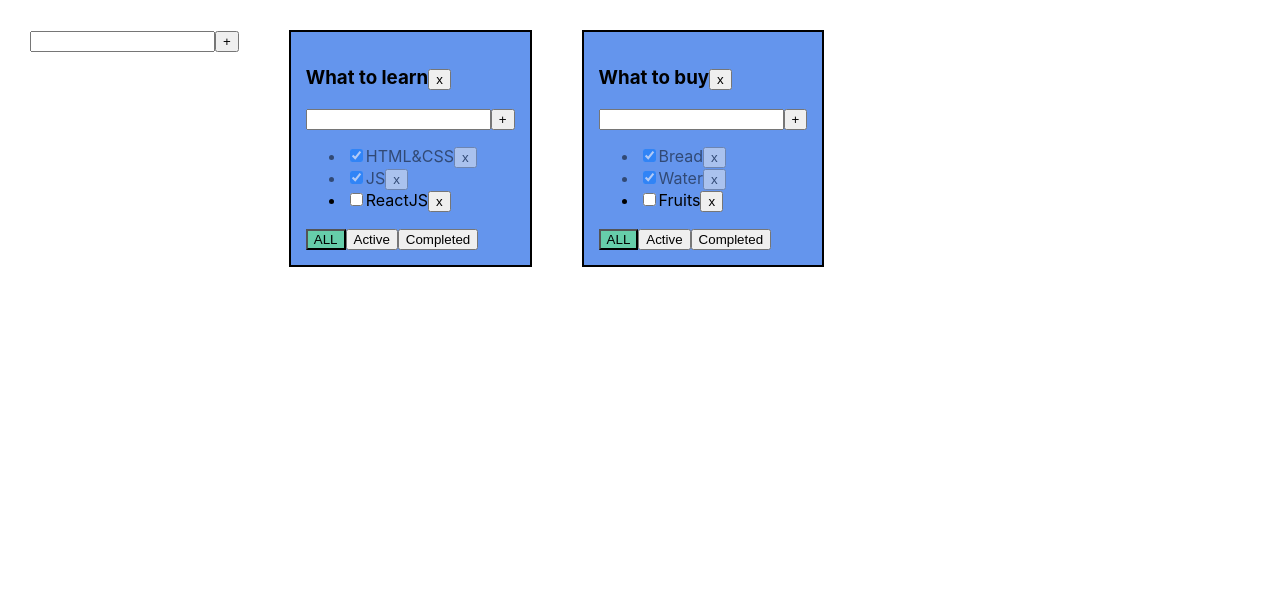
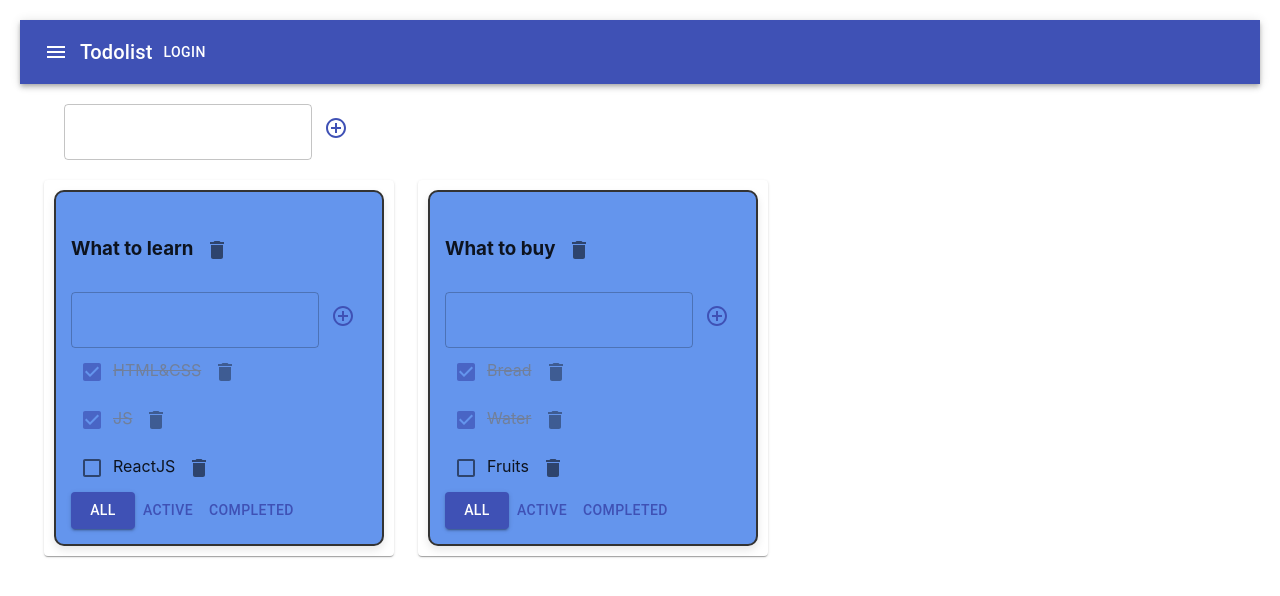
Before and after one commit to Sergey-Bukreev/TodoList, a React (Create React App) app: page / in a window 1280 px wide. Shown: the top 596 px of the page. Built offline with nearby package versions, Linux system fonts and the light colour scheme.

Commit message:
add material ui and create basic design for app. Add basic styles

```diff
--- a/package.json
+++ b/package.json
@@ -3,6 +3,8 @@
   "version": "0.1.0",
   "private": true,
   "dependencies": {
+    "@material-ui/core": "^4.12.4",
+    "@material-ui/icons": "^4.11.3",
     "@testing-library/jest-dom": "^5.16.5",
     "@testing-library/react": "^13.4.0",
     "@testing-library/user-event": "^13.5.0",
--- a/src/App.css
+++ b/src/App.css
@@ -1,26 +1,68 @@
 .App {
-  padding: 30px;
   display: flex;
+  flex-direction: column;
+  align-items: center;
+  padding: 20px;
+
 }
 
-.App > div {
-  margin-right: 50px;
+
+
+.todoList {
+  border: 2px solid #333;
+  background-color: #6495ED;
+  padding: 15px;
+  border-radius: 10px;
+  max-width: 400px;
+  margin: 0 auto;
+  box-shadow: 0 4px 8px rgba(0, 0, 0, 0.1);
+  transition: background-color 0.3s ease-in-out;
 }
-.todoList {
-  border: 2px solid black;
-  background-color: cornflowerblue;
-  padding: 15px;
 
+.todoList:hover {
+  background-color: #5c8eea;
 }
+
 .error {
-  border: 1px solid red;
+  border: 2px solid #FF4500;
+  border-radius: 10px;
+  padding: 10px;
+  margin-bottom: 15px;
+  background-color: #FF6347;
+  color: #fff;
+  box-shadow: 0 4px 8px rgba(0, 0, 0, 0.1);
+  transition: background-color 0.3s ease-in-out;
 }
+
+.error:hover {
+  background-color: #FF5733;
+}
+
 .error-message {
-  color: red;
+  color: #FF4500;
 }
+
 .active-filter {
-  background-color: mediumaquamarine;
+  background-color: #66CDAA;
+  color: #FFF;
+  padding: 8px;
+  margin-right: 5px;
+  cursor: pointer;
+  border-radius: 4px;
+  transition: background-color 0.3s ease-in-out;
 }
+
+.active-filter:hover {
+  background-color: #458B74;
+}
+
 .is-done {
-  opacity: 0.5;
+  opacity: 0.7;
+  text-decoration: line-through;
+  color: #777;
+  transition: opacity 0.3s ease-in-out;
 }
+
+.is-done:hover {
+  opacity: 1;
+}
--- a/src/App.tsx
+++ b/src/App.tsx
@@ -3,6 +3,9 @@ import './App.css';
 import {v1} from "uuid";
 import {TaskType, TodoList} from "./todoList/TodoList";
 import {AddItemForm} from "./todoList/AddItemForm";
+
+import {CustomAppBar} from "./components/CoustomAppBar";
+import {Container, Grid, Paper} from "@material-ui/core";
 
 type TodoListType = {
     id:string
@@ -84,14 +87,20 @@ const App = () => {
 
     return (
         <div className="App">
+            <CustomAppBar/>
+                <Container>
+                    <Grid container style={{padding:"20px"}}>
                         <AddItemForm addItem={addTodolist} />
+                    </Grid>
+                    <Grid container spacing={3}>
                         {
                             todoLists.map((todoList)=>{
                                 let tasksForTodolist = tasksObj[todoList.id];
                                 if (todoList.filter === "active") {tasksForTodolist = tasksObj[todoList.id].filter(task => !task.isDone);}
                                 if (todoList.filter === "completed") {tasksForTodolist = tasksObj[todoList.id].filter(task => task.isDone);}
 
-                    return(
+                                return(<Grid item>
+                                        <Paper style={{padding:"10px"}}>
                                     <TodoList   key={todoList.id}
                                                 id={todoList.id}
                                                 title={todoList.title}
@@ -105,10 +114,15 @@ const App = () => {
                                                 changeTodolistTitle={changeTodolistTitle}
                                                 filter={todoList.filter}
                                     />
+                                        </Paper>
+                                    </Grid>
                                 )
                             })
                         }
+                    </Grid>
 
+
+                </Container>
         </div>
     );
 }
--- /dev/null
+++ b/src/components/CoustomAppBar.tsx
@@ -0,0 +1,21 @@
+import React from 'react';
+import { AppBar, Button, IconButton, Toolbar, Typography } from "@material-ui/core";
+import { Menu } from '@material-ui/icons';
+
+export const CustomAppBar = () => {
+    return (
+        <AppBar position="static">
+            <Toolbar>
+                <IconButton edge="start" color="inherit">
+                    <Menu />
+                </IconButton>
+                <Typography variant="h6">
+                    Todolist
+                </Typography>
+                <Typography>
+                    <Button color="inherit">Login</Button>
+                </Typography>
+            </Toolbar>
+        </AppBar>
+    );
+};
--- a/src/components/EditableSpan.tsx
+++ b/src/components/EditableSpan.tsx
@@ -1,4 +1,5 @@
 import React, {ChangeEvent, useState} from 'react';
+import {TextField} from "@material-ui/core";
 
 type EditableSpanPropsType = {
     title:string
@@ -19,7 +20,7 @@ export const EditableSpan = (props:EditableSpanPropsType) => {
     const onChangeTitleHandler = (e:ChangeEvent<HTMLInputElement>) => {setTitle(e.currentTarget.value)}
 
     return ( editMode
-        ? <input value={title} onBlur={activateViewMode} autoFocus onChange={onChangeTitleHandler}/>
+        ? <TextField value={title} onBlur={activateViewMode} autoFocus onChange={onChangeTitleHandler}/>
         : <span onDoubleClick={activateEditMode}>{props.title}</span>
     );
 };
--- a/src/todoList/AddItemForm.tsx
+++ b/src/todoList/AddItemForm.tsx
@@ -1,5 +1,7 @@
 import React, {ChangeEvent, useState} from 'react';
-import {Button} from "../components/Button";
+import {Button, IconButton, TextField} from "@material-ui/core";
+import {ControlPoint} from "@material-ui/icons";
+
 
 type AddItemFormPropsType = {
     addItem:(title: string, ) => void
@@ -26,9 +28,10 @@ export const AddItemForm = (props:AddItemFormPropsType) => {
 
     return (
         <div>
-            <input value={newTaskTitle} onChange={onNewTitleChangeHandler} onKeyDown={onKeyPressHandler} className={error ? "error" : ""} />
-            <Button name="+" callBack={handleAddTask} />
-            {error && <div className={"error-message"}>{error}</div>}
+            <TextField value={newTaskTitle} onChange={onNewTitleChangeHandler} onKeyDown={onKeyPressHandler} error={!!error} variant={"outlined"} helperText={error} />
+            <IconButton onClick={handleAddTask}  color={"primary"}>
+                <ControlPoint/>
+            </IconButton>
         </div>
     );
 };
--- a/src/todoList/TodoList.tsx
+++ b/src/todoList/TodoList.tsx
@@ -1,8 +1,11 @@
 import React, {ChangeEvent} from 'react';
 import {FilterValuesType} from "../App";
-import {Button} from "../components/Button";
+
 import {AddItemForm} from "./AddItemForm";
 import {EditableSpan} from "../components/EditableSpan";
+import {Button, Checkbox, IconButton} from "@material-ui/core";
+import { Delete} from "@material-ui/icons";
+
 
 
 type TodoListPropsType = {
@@ -42,10 +45,12 @@ export const TodoList: React.FC<TodoListPropsType> = (props) => {
         <div className="todoList">
             <h3>
                 <EditableSpan title={props.title} onChange={changeTodolistTitle} />
-                <Button name={"x"} callBack={()=>removeTodoList()} />
+                <IconButton  onClick={() => props.removeTodoList( props.id)}>
+                    <Delete />
+                </IconButton>
             </h3>
             <AddItemForm addItem={addTask} />
-                <ul>
+                <div>
                     {
                         props.tasks.map((task) => {
                             const onChangeStatusHandler= (e:ChangeEvent<HTMLInputElement>) =>{
@@ -54,20 +59,20 @@ export const TodoList: React.FC<TodoListPropsType> = (props) => {
                             const onChangeTitleHandler= (newValue:string) =>{
                                 props.changeTaskTitle(task.id,newValue, props.id)
                             }
-                            return <li key={task.id} className={task.isDone ? "is-done" : ""}>
-                                <input type="checkbox"
-                                       checked={task.isDone}
-                                        onChange={onChangeStatusHandler}/>
+                            return <div key={task.id} className={task.isDone ? "is-done" : ""}>
+                                <Checkbox checked={task.isDone} onChange={onChangeStatusHandler} color={"primary"}/>
                                 <EditableSpan title={task.title} onChange={onChangeTitleHandler} />
-                                <Button name="x" callBack={() => props.removeTask(task.id, props.id)}/>
-                            </li>
+                                <IconButton  onClick={() => props.removeTask(task.id, props.id)}>
+                                    <Delete />
+                                </IconButton>
+                            </div>
                         })
                     }
-                </ul>
+                </div>
 
-                    <Button name="ALL" callBack={onAllClick} className={props.filter === "all" ? "active-filter" : ""}  />
-                    <Button name="Active" callBack={onActiveClick} className={props.filter === "active" ? "active-filter" : ""}/>
-                    <Button name="Completed" callBack={onCompletedClick} className={props.filter === "completed" ? "active-filter" : ""}/>
+                    <Button  onClick={onAllClick} variant={props.filter === "all" ? "contained" : "text"} color={"primary"} >All</Button>
+                    <Button  onClick={onActiveClick} variant={props.filter === "active" ? "contained" : "text"} color={"primary"} >Active</Button>
+                    <Button  onClick={onCompletedClick} variant={props.filter === "completed" ? "contained" : "text"} color={"primary"} >Completed</Button>
                 </div>
 
     );
```
Also changed, not shown: 1 other file (tests, documents, lock files or other folders). Lines whose indentation alone changed are shown as unchanged.
